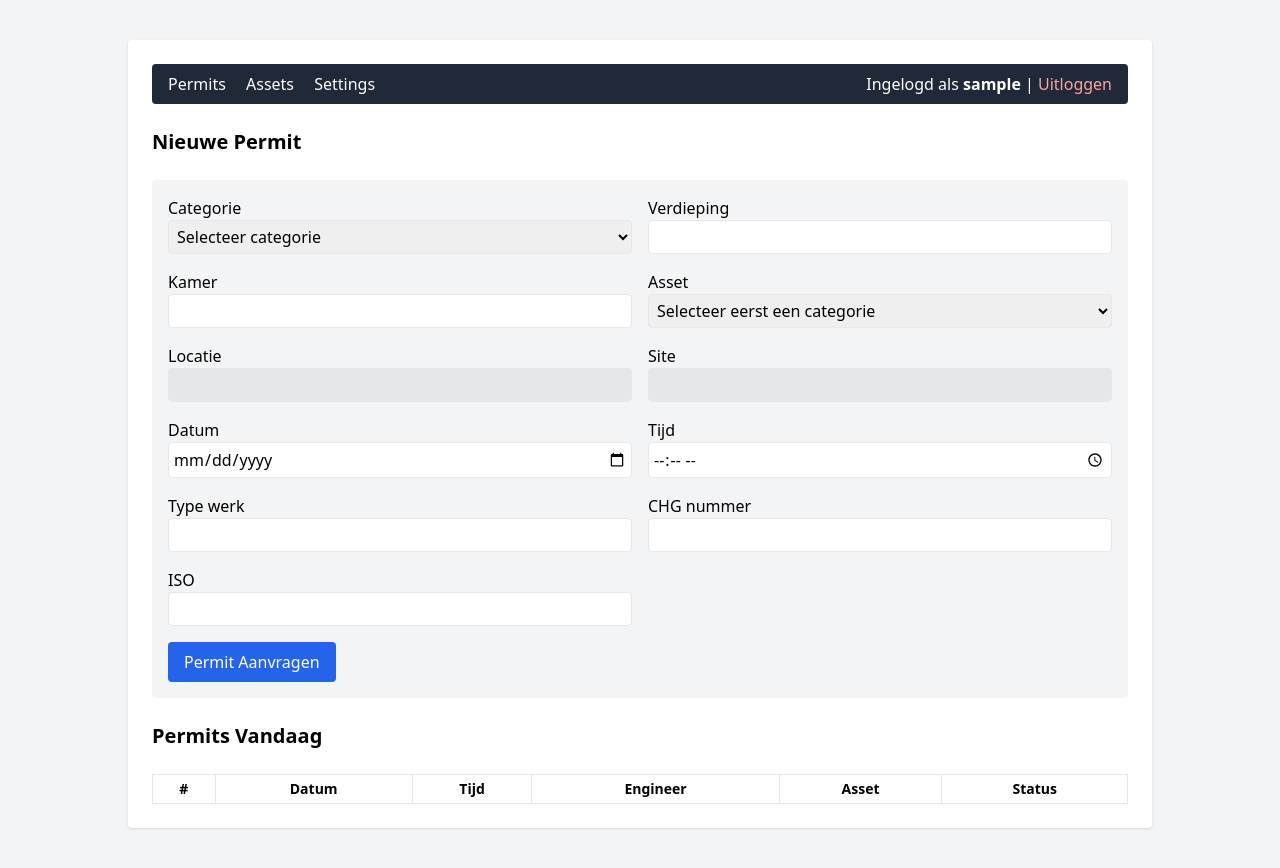
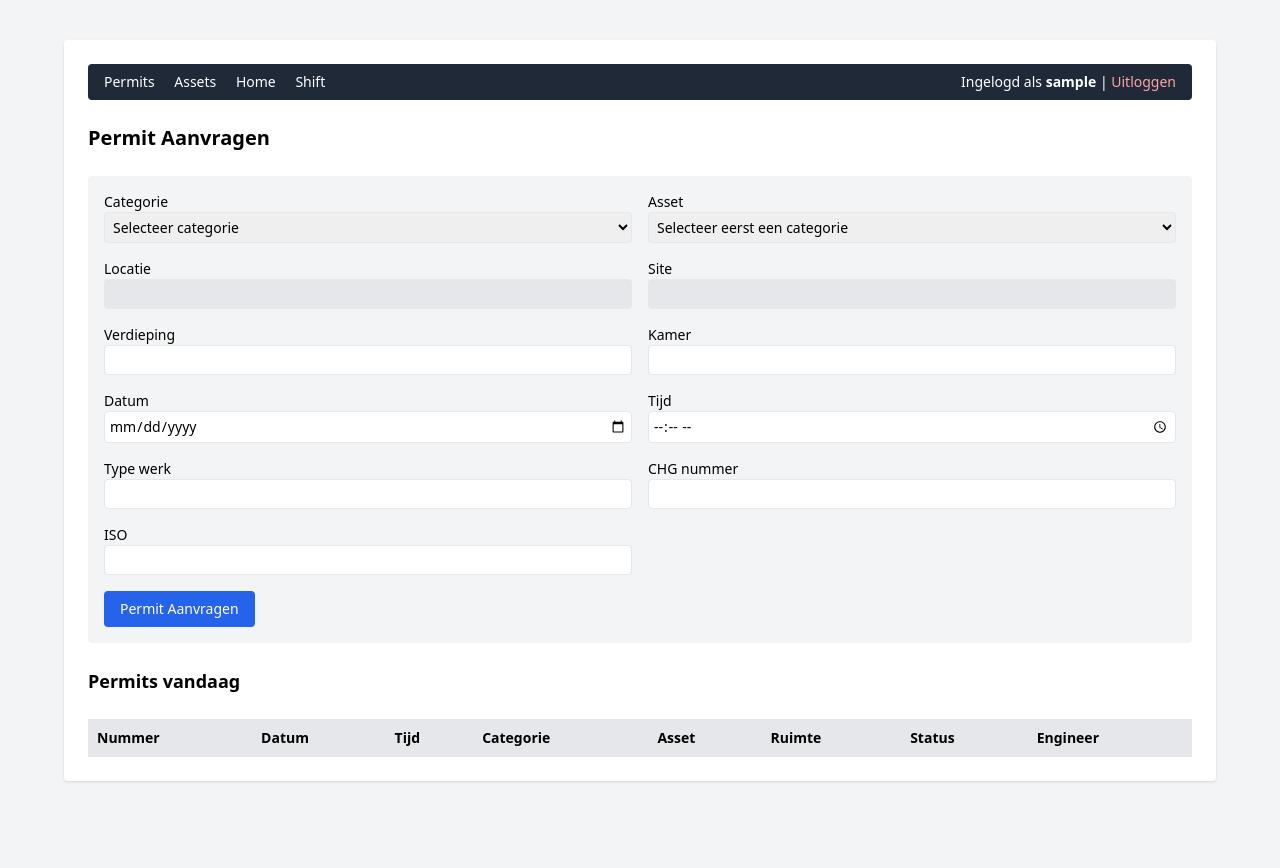
Before and after one commit to MaikelGevdLeeuw/Mslim, a Flask app: page / in a window 1280 px wide. After the commit the page ends 782 px from the top, so only its background shows below. Run offline with Flask 3, Linux system fonts and the light colour scheme; the visitor is signed in with stand-in values (Sample User, id 1); lists and menus that the app fills with data are empty; some libraries are stand-ins or nearby versions.

Commit message:
Update index.html

```diff
--- a/templates/index.html
+++ b/templates/index.html
@@ -1,18 +1,20 @@
-<!doctype html>
+<!DOCTYPE html>
 <html>
 <head>
   <meta charset="UTF-8">
-  <title>Permits</title>
+  <title>Permit Dashboard</title>
   <script src="https://cdn.tailwindcss.com"></script>
 </head>
-<body class="bg-gray-100 p-10">
-  <div class="max-w-5xl mx-auto bg-white p-6 rounded shadow space-y-6">
+<body class="bg-gray-100 p-10 text-sm">
+  <div class="max-w-6xl mx-auto bg-white p-6 rounded shadow space-y-6">
 
-    <div class="bg-gray-800 text-white px-4 py-2 flex justify-between items-center rounded">
+    <!-- Navigatie -->
+    <div class="bg-gray-800 text-white px-4 py-2 flex justify-between items-center rounded mb-6">
       <div class="space-x-4">
         <a href="/" class="hover:underline">Permits</a>
         <a href="/assets" class="hover:underline">Assets</a>
-        <a href="/settings" class="hover:underline">Settings</a>
+        <a href="/home" class="hover:underline">Home</a>
+        <a href="/shift" class="hover:underline">Shift</a>
       </div>
       <div>
         Ingelogd als <strong>{{ session['user'] }}</strong> |
@@ -20,7 +22,7 @@
       </div>
     </div>
 
-    <h2 class="text-xl font-bold">Nieuwe Permit</h2>
+    <h1 class="text-xl font-bold">Permit Aanvragen</h1>
     <form method="POST" action="/submit" class="grid grid-cols-2 gap-4 bg-gray-100 p-4 rounded">
       <div>
         <label>Categorie</label>
@@ -32,17 +34,6 @@
         </select>
       </div>
 
-
-
-      <div>
-  <label>Verdieping</label>
-  <input name="floor" required class="w-full border p-1 rounded">
-</div>
-
-<div>
-  <label>Kamer</label>
-  <input name="room" required class="w-full border p-1 rounded">
-</div>
       <div>
         <label>Asset</label>
         <select name="asset" id="asset-select" required class="w-full border p-1 rounded">
@@ -58,6 +49,16 @@
       <div>
         <label>Site</label>
         <input name="site" id="site-field" readonly class="w-full border p-1 rounded bg-gray-200">
+      </div>
+
+      <div>
+        <label>Verdieping</label>
+        <input name="floor" required class="w-full border p-1 rounded">
+      </div>
+
+      <div>
+        <label>Kamer</label>
+        <input name="room" required class="w-full border p-1 rounded">
       </div>
 
       <div>
@@ -90,33 +91,40 @@
       </div>
     </form>
 
-    <h2 class="text-xl font-bold mt-10">Permits Vandaag</h2>
-    <table class="w-full border text-sm">
+    <!-- Vandaag openstaande permits -->
+    <h2 class="text-lg font-semibold mt-10">Permits vandaag</h2>
+    <table class="w-full text-left border mt-2">
       <thead>
-        <tr>
-          <th class="border p-1">#</th>
-          <th class="border p-1">Datum</th>
-          <th class="border p-1">Tijd</th>
-          <th class="border p-1">Engineer</th>
-          <th class="border p-1">Asset</th>
-          <th class="border p-1">Status</th>
+        <tr class="bg-gray-200">
+          <th class="p-2 border">Nummer</th>
+          <th class="p-2 border">Datum</th>
+          <th class="p-2 border">Tijd</th>
+          <th class="p-2 border">Categorie</th>
+          <th class="p-2 border">Asset</th>
+          <th class="p-2 border">Ruimte</th>
+          <th class="p-2 border">Status</th>
+          <th class="p-2 border">Engineer</th>
         </tr>
       </thead>
       <tbody>
         {% for p in today_permits %}
         <tr>
-          <td class="border p-1">{{ p.number }}</td>
-          <td class="border p-1">{{ p.date }}</td>
-          <td class="border p-1">{{ p.time }}</td>
-          <td class="border p-1">{{ p.engineer }}</td>
-          <td class="border p-1">{{ p.asset }}</td>
-          <td class="border p-1">{{ p.status }}</td>
+          <td class="border px-2">{{ p.number }}</td>
+          <td class="border px-2">{{ p.date }}</td>
+          <td class="border px-2">{{ p.time }}</td>
+          <td class="border px-2">{{ p.category }}</td>
+          <td class="border px-2">{{ p.asset }}</td>
+          <td class="border px-2">{{ p.area }}</td>
+          <td class="border px-2">{{ p.status }}</td>
+          <td class="border px-2">{{ p.engineer }}</td>
         </tr>
         {% endfor %}
       </tbody>
     </table>
+
   </div>
 
+  <!-- Javascript dropdown logica -->
   <script>
     const categorySelect = document.getElementById('category-select');
     const assetSelect = document.getElementById('asset-select');
```
